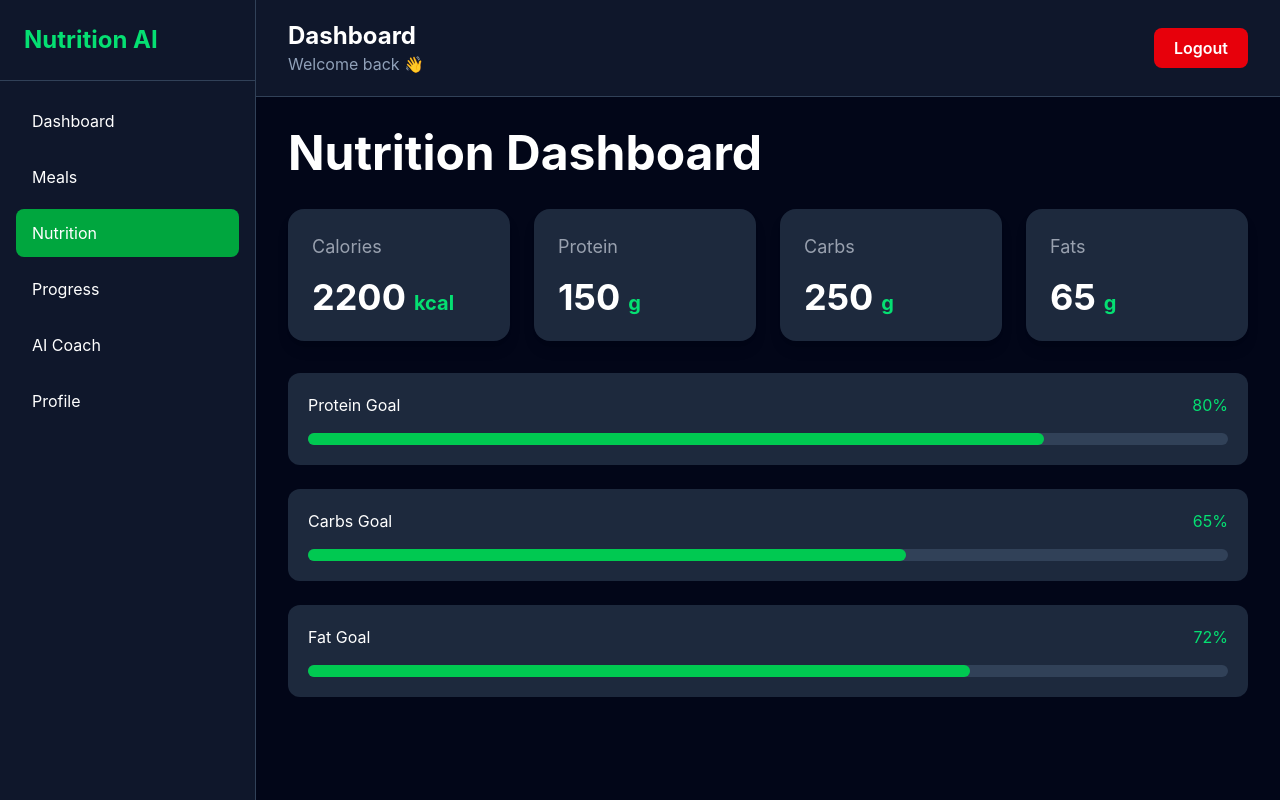
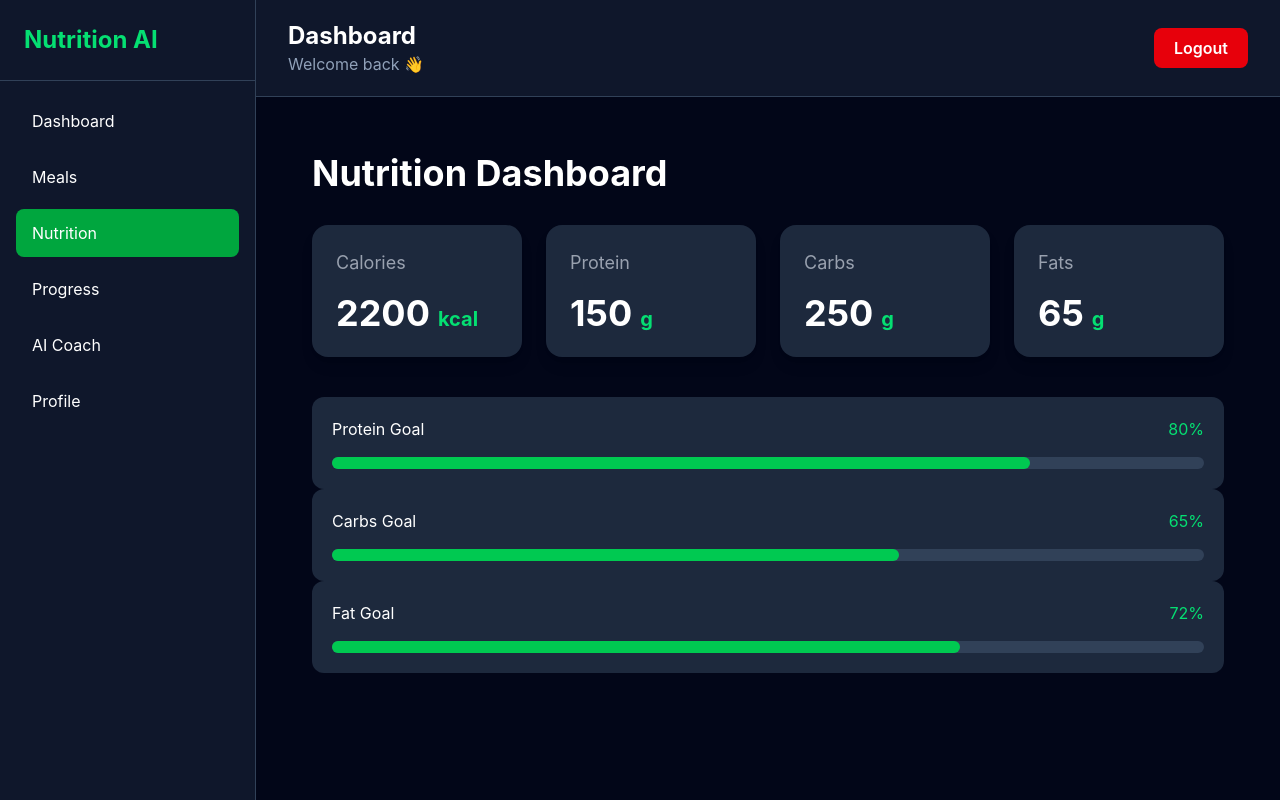
Before and after one commit to MannemMadhav/Nutrition-Assistant, a React (Vite) app in the folder client/: page /nutrition in a window 1280 px wide. Built offline with nearby package versions, Linux system fonts and the light colour scheme; sample sign-in values are in the browser's storage.

Commit message:
Fix Nutrition page

```diff
--- a/client/src/pages/Nutrition/Nutrition.jsx
+++ b/client/src/pages/Nutrition/Nutrition.jsx
@@ -5,21 +5,59 @@
 function Nutrition() {
   return (
     <MainLayout>
-      <h1 className="text-5xl text-white font-bold mb-8">
-        Nutrition Dashboard
-      </h1>
+      <div className="p-6">
 
-      <div className="grid lg:grid-cols-4 gap-6">
-        <NutritionCard title="Calories" value="2200" unit="kcal" />
-        <NutritionCard title="Protein" value="150" unit="g" />
-        <NutritionCard title="Carbs" value="250" unit="g" />
-        <NutritionCard title="Fats" value="65" unit="g" />
-      </div>
+        <h1 className="text-4xl font-bold text-white mb-8">
+          Nutrition Dashboard
+        </h1>
 
-      <div className="mt-8 space-y-6">
-        <MacroProgress title="Protein Goal" value={80} />
-        <MacroProgress title="Carbs Goal" value={65} />
-        <MacroProgress title="Fat Goal" value={72} />
+        <div className="grid grid-cols-1 md:grid-cols-2 lg:grid-cols-4 gap-6">
+
+          <NutritionCard
+            title="Calories"
+            value="2200"
+            unit="kcal"
+          />
+
+          <NutritionCard
+            title="Protein"
+            value="150"
+            unit="g"
+          />
+
+          <NutritionCard
+            title="Carbs"
+            value="250"
+            unit="g"
+          />
+
+          <NutritionCard
+            title="Fats"
+            value="65"
+            unit="g"
+          />
+
+        </div>
+
+        <div className="mt-10">
+
+          <MacroProgress
+            title="Protein Goal"
+            value={80}
+          />
+
+          <MacroProgress
+            title="Carbs Goal"
+            value={65}
+          />
+
+          <MacroProgress
+            title="Fat Goal"
+            value={72}
+          />
+
+        </div>
+
       </div>
     </MainLayout>
   );
```
